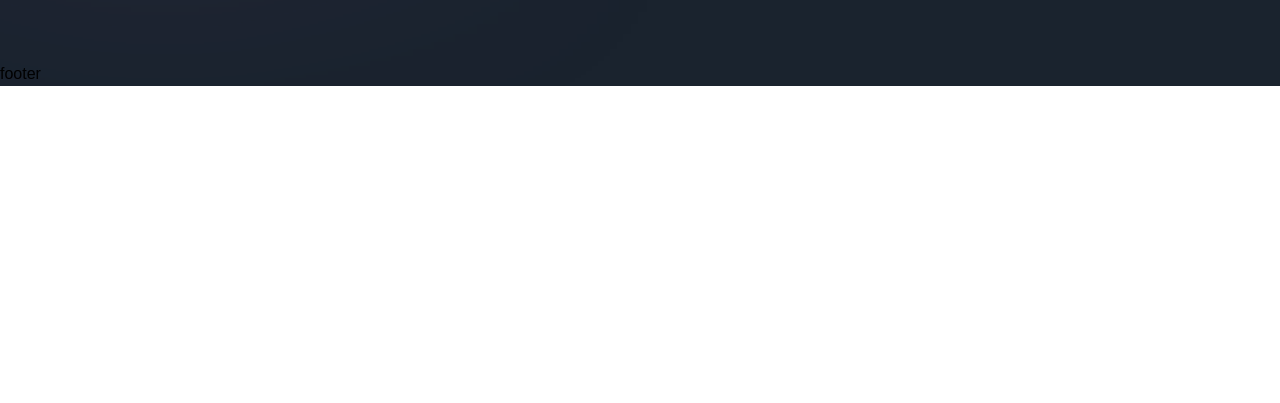
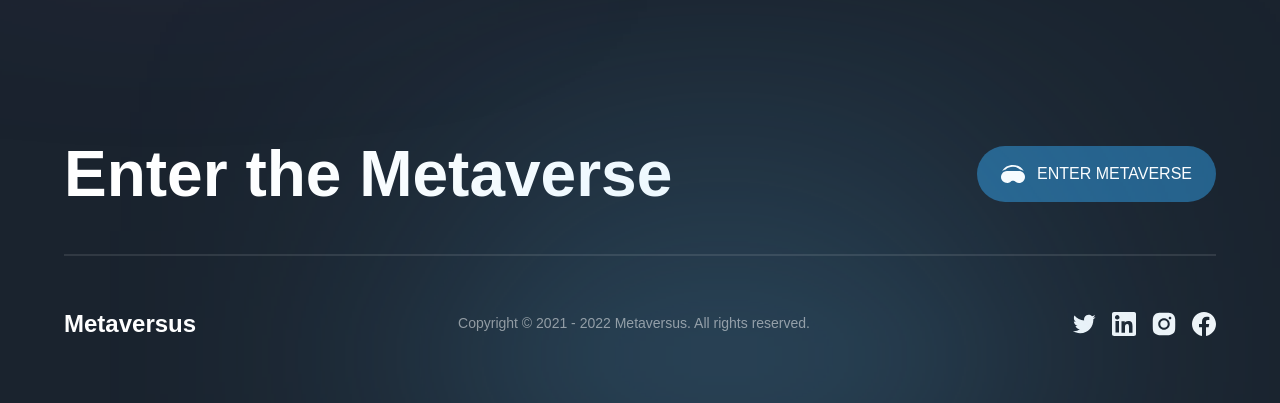
Before and after one commit to Ipicky22/Metaversus, a Next.js app: page / in a window 1280 px wide. Shown: the part 6997-7400 px from the top of the page. Before the commit the page ends 7083 px from the top, so only its background shows below. Built offline with nearby package versions, Linux system fonts and the light colour scheme; a web font is replaced by a local one.

Commit message:
[DEV] Footer section

```diff
--- a/components/Footer.jsx
+++ b/components/Footer.jsx
@@ -1,9 +1,61 @@
-'use client';
+"use client";
+
+import { motion } from "framer-motion";
+import { socials } from "../constants";
+import styles from "../styles";
+import { footerVariants } from "../utils/motion";
 
 const Footer = () => (
-  <footer>
-    footer
-  </footer>
+	<motion.footer
+		variants={footerVariants}
+		initial='hidden'
+		whileInView='show'
+		className={`${styles.paddings} py-8 relative`}>
+		<div className='footer-gradient' />
+
+		<div className={`${styles.innerWidth} mx-auto flex flex-col gap-8`}>
+			<div className='flex items-center justify-between flex-wrap gap-5'>
+				<h4 className='font-bold md:text-[64px] text-[44px] text-white'>
+					Enter the Metaverse
+				</h4>
+				<button
+					type='button'
+					className='flex items-center h-fit py-4 px-6 bg-[#25618B] rounded-[32px] gap-[12px]'>
+					<img
+						src='/headset.svg'
+						alt='headset'
+						className='w-[24px] h-[24px] object-contain'
+					/>
+					<span className='font-normal text-[16px] text-white'>
+						ENTER METAVERSE
+					</span>
+				</button>
+			</div>
+
+			<div className='flex flex-col'>
+				<div className='mb-[50px] h-[2px] bg-white opacity-10' />
+
+				<div className='flex items-center justify-between flex-wrap gap-4'>
+					<h4 className='font-extrabold text-[24px] text-white'>
+						Metaversus
+					</h4>
+					<p className='font-normal text-[14px] text-white opacity-50'>
+						Copyright © 2021 - 2022 Metaversus. All rights reserved.
+					</p>
+					<div className='flex gap-4'>
+						{socials.map((social, index) => (
+							<img
+								key={social.name}
+								src={social.url}
+								alt={social.name}
+								className='w-[24px] h-[24px] object-contain cursor-pointer'
+							/>
+						))}
+					</div>
+				</div>
+			</div>
+		</div>
+	</motion.footer>
 );
 
 export default Footer;
```
